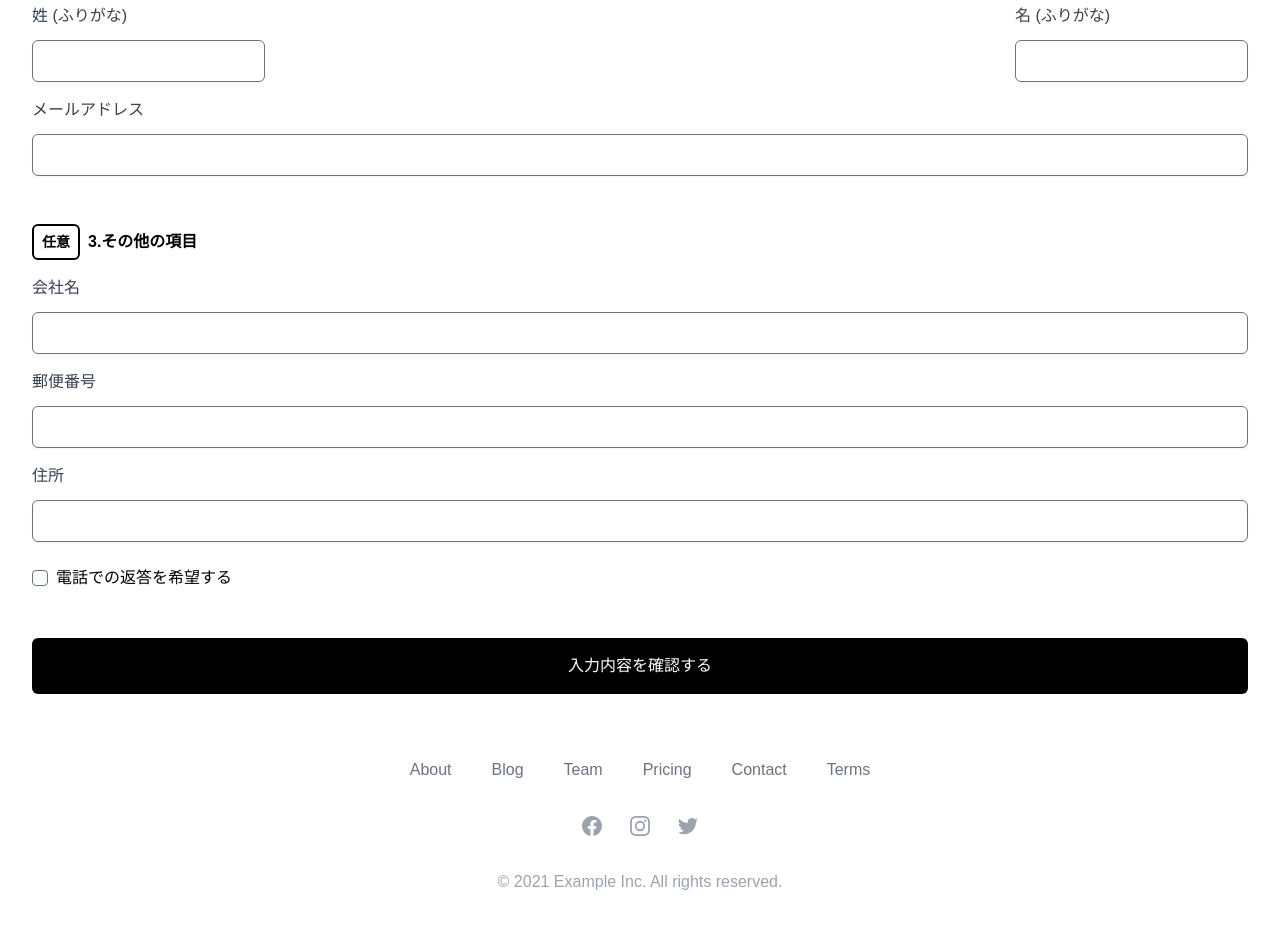
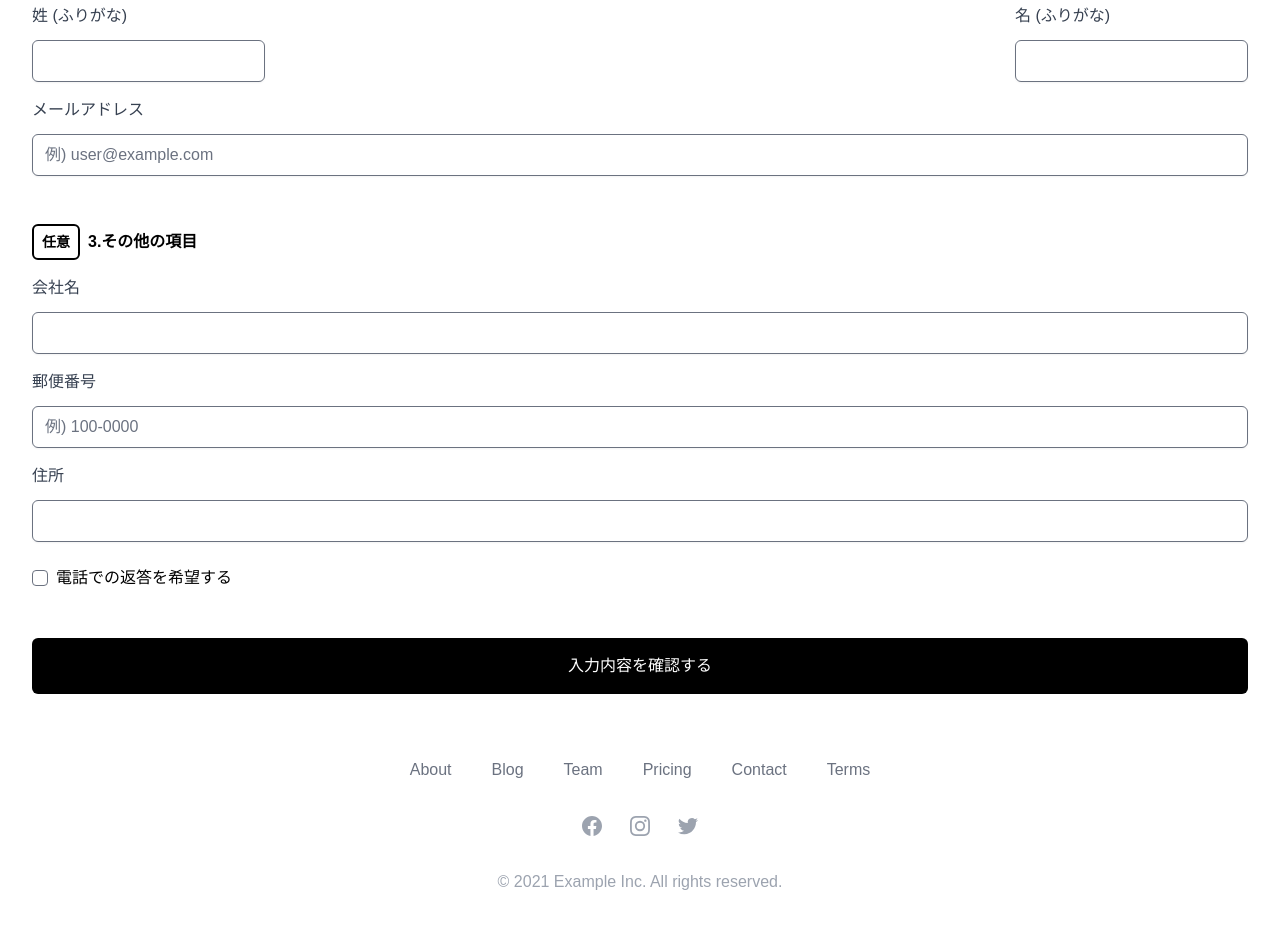
Before and after one commit to hideyukisaito/ycf, a React (Vite) app: page / in a window 1280 px wide. Shown: the part 900-1828 px from the top of the page. Built offline with nearby package versions, Linux system fonts and the light colour scheme.

Commit message:
入力形式に対するバリデーションを追加

```diff
--- a/src/App.tsx
+++ b/src/App.tsx
@@ -16,12 +16,10 @@ function App() {
   const methods = useForm()
   const onSubmit = (data: any) => console.log(data)
   const watchIsCallable = methods.watch('is-callable', false)
-
-  console.log('watchIsCallable', watchIsCallable)
-
   const hasError = Object.keys(methods.formState.errors).length > 0
 
   return (
+    <FormProvider {...methods}>
       <div className='App container flex flex-col'>
         <StickyAlert isVisible={hasError} />
         <Header />
@@ -33,8 +31,6 @@ function App() {
             <p className='my-2 text-xs'><a href='#' className='text-blue-500 underline'>よくあるお問い合わせ</a>もご覧ください。</p>
           </header>
 
-
-        <FormProvider {...methods}>
           <form className='flex flex-col gap-12' autoComplete='on' onSubmit={methods.handleSubmit(onSubmit)}>
             <section className='flex flex-col gap-4'>
               <FormSectionHeader
@@ -69,7 +65,7 @@ function App() {
                 <TextInput label='姓 (ふりがな)' name='family-name-kana' required={true} />
                 <TextInput label='名 (ふりがな)' name='given-name-kana' required={true} />
               </div>
-              <EmailInput label='メールアドレス' required={true} />
+              <EmailInput label='メールアドレス' isRequired={true} />
             </section>
 
             <section className='flex flex-col gap-4'>
@@ -78,7 +74,13 @@ function App() {
                 isRequired={false}
               />
               <TextInput label='会社名' name='organization' />
-              <TextInput label='郵便番号' name='postal-code' />
+              <TextInput
+                label='郵便番号'
+                name='postal-code'
+                pattern={/^[0-9]{3}-?[0-9]{4}$/}
+                patternErrorMessage='7ケタの数字を入力してください。'
+                placeholder='例) 100-0000'
+              />
               <TextInput label='住所' name='address' />
               <Checkbox label='電話での返答を希望する' name='is-callable' />
               {watchIsCallable &&
@@ -102,10 +104,10 @@ function App() {
               />
             </section>
           </form>
-        </FormProvider>
         </main>
         <Footer />
       </div>
+    </FormProvider>
   )
 }
 
--- a/src/components/EmailInput/EmailInput.tsx
+++ b/src/components/EmailInput/EmailInput.tsx
@@ -6,10 +6,10 @@ import GeneralTextInput from "../GeneralTextInput"
 type Props = {
   label: string
   isEnableAutoComplete?: boolean
-  required?: boolean
+  isRequired?: boolean
 }
 
-const EmailInput: React.FC<Props> = ({ label, isEnableAutoComplete = false, required = false }) => {
+const EmailInput: React.FC<Props> = ({ label, isEnableAutoComplete = false, isRequired = false }) => {
   const name = 'email'
   const { error, hasError } = useFormError(name)
 
@@ -20,8 +20,11 @@ const EmailInput: React.FC<Props> = ({ label, isEnableAutoComplete = false, requ
       <GeneralTextInput
         type="email"
         name={name}
+        placeholder='例) user@example.com'
+        pattern={/[a-zA-Z0-9_\.\+-]+@[a-zA-Z0-9-]+\.[a-zA-Z0-9-\.]+/}
+        patternErrorMessage='入力形式に誤りがあります。'
         autocomplete={isEnableAutoComplete ? name : ''}
-        isRequired={required}
+        isRequired={isRequired}
         isError={hasError}
       />
     </label>
--- a/src/components/GeneralTextInput/GeneralTextInput.tsx
+++ b/src/components/GeneralTextInput/GeneralTextInput.tsx
@@ -6,6 +6,8 @@ type Props = {
   type?: string
   autocomplete?: string
   placeholder?: string
+  pattern?: RegExp | null
+  patternErrorMessage?: string
   isRequired?: boolean
   isError?: boolean
 }
@@ -15,6 +17,8 @@ const GeneralTextInput: React.FC<Props> = ({
   type = 'text',
   autocomplete = '',
   placeholder = '',
+  pattern = null,
+  patternErrorMessage = '',
   isRequired = false,
   isError = false,
 }) => {
@@ -39,7 +43,18 @@ const GeneralTextInput: React.FC<Props> = ({
 
   return (
     <input
-      {...register(name, { required: { value: isRequired, message: isRequired ? '必須' : '' } })}
+      {
+        ...register(name, {
+          required: {
+            value: isRequired,
+            message: isRequired ? '必須' : '',
+          },
+          pattern: pattern ? {
+            value: pattern,
+            message: patternErrorMessage,
+          } : undefined,
+        })
+      }
       type={type}
       name={name}
       autoComplete={autocomplete}
--- a/src/components/StickyAlert/StickyAlert.tsx
+++ b/src/components/StickyAlert/StickyAlert.tsx
@@ -1,27 +1,32 @@
 import React from "react"
+import { useFormContext } from "react-hook-form"
 
 type Props = {
   isVisible?: boolean
 }
 
 const StickyAlert: React.FC<Props> = ({ isVisible = false }) => {
+  const { formState: { errors } } = useFormContext()
+  const hasError = Object.keys(errors).length > 0
+
   const classNames = [
     'flex',
     'flex-col',
     'justify-center',
     'items-center',
     'w-full',
+    'h-16',
     'sticky',
     'top-0',
+    '-margin-10',
     'z-100',
-    'h-16',
     'text-sm',
     'font-bold',
     'text-white',
     'bg-error',
   ]
 
-  classNames.push(isVisible ? 'block' : 'hidden')
+  classNames.push(hasError ? 'block' : 'hidden')
 
   return (
     <div className={classNames.join(' ')}>
--- a/src/components/TelephoneInput/TelephoneInput.tsx
+++ b/src/components/TelephoneInput/TelephoneInput.tsx
@@ -1,4 +1,6 @@
 import React from "react"
+import useFormError from "../../hooks/useFormError"
+import ErorrLabel from "../ErrorLabel"
 import GeneralTextInput from "../GeneralTextInput"
 
 type Props = {
@@ -8,13 +10,20 @@ type Props = {
 }
 
 const TelephoneInput: React.FC<Props> = ({ label, name, isEnableAutoComplete = false }) => {
+  const { error, hasError } = useFormError(name)
+
   return (
     <label className="block animate-appear">
       <span className="inline-block mb-2 text-gray-700">{label}</span>
+      {hasError && <ErorrLabel message={error?.message} />}
       <GeneralTextInput
         type="tel"
         name="tel"
+        placeholder="例) 0312345678"
+        pattern={/^0[-0-9]{9,12}$/}
+        patternErrorMessage="入力形式に誤りがあります。"
         autocomplete={isEnableAutoComplete ? 'tel' : ''}
+        isError={hasError}
       />
     </label>
   )
--- a/src/components/TextInput/TextInput.tsx
+++ b/src/components/TextInput/TextInput.tsx
@@ -6,6 +6,9 @@ import GeneralTextInput from "../GeneralTextInput"
 type Props = {
   label: string
   name: string
+  pattern?: RegExp
+  patternErrorMessage?: string
+  placeholder?: string
   required?: boolean
   autocomplete?: string
 }
@@ -13,6 +16,9 @@ type Props = {
 const TextInput: React.FC<Props> = ({
   label,
   name,
+  pattern = null,
+  patternErrorMessage = '',
+  placeholder = '',
   required = false,
   autocomplete,
 }) => {
@@ -24,6 +30,9 @@ const TextInput: React.FC<Props> = ({
       {hasError && <ErorrLabel message={error?.message} />}
       <GeneralTextInput
         name={name}
+        pattern={pattern}
+        patternErrorMessage={patternErrorMessage}
+        placeholder={placeholder}
         autocomplete={autocomplete}
         isRequired={required}
         isError={hasError}
--- a/tailwind.config.js
+++ b/tailwind.config.js
@@ -29,6 +29,24 @@ module.exports = {
             opacity: 0,
           },
         },
+        'expand-vertically': {
+          '0%': {
+            display: 'block',
+            height: 0,
+          },
+          '100%': {
+            height: '4rem',
+          },
+        },
+        'collapse-vertically': {
+          '0%': {
+            height: '4rem',
+          },
+          '100%': {
+            display: 'none',
+            height: 0,
+          },
+        },
         active: {
           '100%': {
             backgroundColor: 'rgb(107 114 128)',
@@ -46,6 +64,8 @@ module.exports = {
       animation: {
         appear: 'appear 0.3s ease-out',
         disappear: 'disappear 0.3s linear',
+        'expand-vertically': 'expand-vertically 0.5s ease-out',
+        'collapse-vertically': 'collapse-vertically 0.5s ease-out',
         active: 'active 0.5s ease-out',
         inactive: 'inactive 0.5s ease-out',
       },
```
Lines whose indentation alone changed are shown as unchanged.
